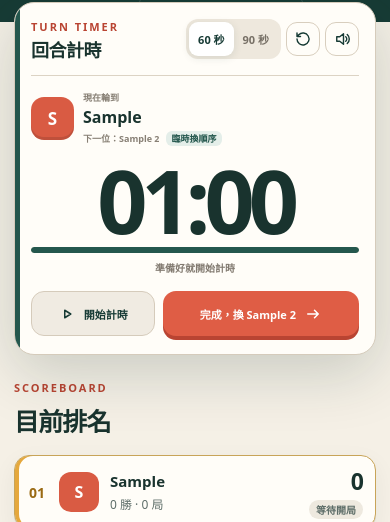
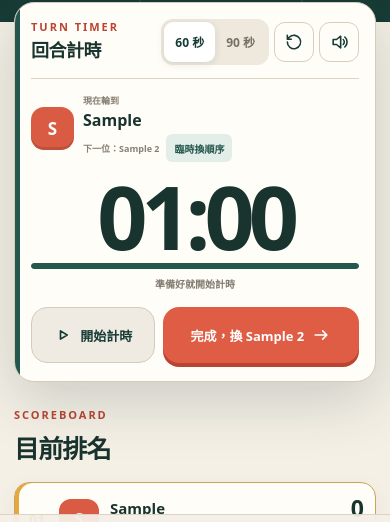
Before and after one commit to orsinobbb/rummikub-score, a plain HTML site: page index.html in a window 390 px wide. Both pictures are taken after typing "Sample", "Sample", "Sample", "Sample" into the empty fields and a click on the button "開始這場牌局". Shown: the part 253-775 px from the top of the page. Drawn offline with Linux system fonts and the light colour scheme.

Commit message:
Enlarge timer controls

```diff
--- a/styles.css
+++ b/styles.css
@@ -768,16 +768,16 @@ svg {
 
 .duration-switch button,
 .timer-icon-button {
-  min-height: 38px;
+  min-height: 44px;
   border: 0;
 }
 
 .duration-switch button {
-  padding: 0 13px;
+  padding: 0 16px;
   color: #777066;
   background: transparent;
   border-radius: 9px;
-  font-size: 12px;
+  font-size: 13px;
   font-weight: 800;
 }
 
@@ -789,7 +789,7 @@ svg {
 
 .timer-icon-button {
   display: grid;
-  width: 38px;
+  width: 44px;
   padding: 0;
   place-items: center;
   color: var(--green);
@@ -807,7 +807,7 @@ svg {
 }
 
 .timer-icon-button svg {
-  width: 18px;
+  width: 20px;
   fill: none;
   stroke: currentColor;
   stroke-linecap: round;
@@ -878,12 +878,13 @@ svg {
 }
 
 .timer-order-button {
-  padding: 1px 5px;
+  min-height: 28px;
+  padding: 3px 8px;
   color: var(--green-2);
   background: #e4eee9;
   border: 0;
   border-radius: 6px;
-  font-size: 9px;
+  font-size: 10px;
   font-weight: 900;
   white-space: nowrap;
 }
@@ -939,7 +940,7 @@ svg {
 
 .timer-actions {
   justify-content: flex-end;
-  gap: 9px;
+  gap: 12px;
 }
 
 .timer-start-button,
@@ -955,16 +956,25 @@ svg {
   font-weight: 900;
 }
 
+.timer-start-button,
+.timer-next-button {
+  min-height: 60px;
+  gap: 10px;
+  border-radius: 16px;
+  font-size: 15px;
+  white-space: nowrap;
+}
+
 .timer-start-button {
-  padding: 0 15px;
+  padding: 0 20px;
   color: var(--green);
   background: #f0ebe2;
   border: 1px solid #d5cbbb;
 }
 
 .timer-next-button {
-  min-width: 177px;
-  padding: 0 18px;
+  min-width: 210px;
+  padding: 0 24px;
   color: white;
   background: var(--coral);
   border: 0;
@@ -991,6 +1001,11 @@ svg {
   stroke-linecap: round;
   stroke-linejoin: round;
   stroke-width: 2;
+}
+
+.timer-start-button svg,
+.timer-next-button svg {
+  width: 20px;
 }
 
 .turn-timer.is-warning .timer-clock,
@@ -1874,6 +1889,17 @@ svg {
   stroke-width: 2;
 }
 
+@media (max-width: 940px) {
+  .timer-main {
+    grid-template-columns: minmax(0, 1fr) auto;
+    gap: 18px;
+  }
+
+  .timer-actions {
+    grid-column: 1 / -1;
+  }
+}
+
 @media (max-width: 850px) {
   .setup-shell {
     grid-template-columns: 1fr;
@@ -2055,6 +2081,7 @@ svg {
 
   .timer-header {
     align-items: flex-start;
+    flex-wrap: wrap;
     gap: 10px;
     padding-bottom: 13px;
   }
@@ -2065,17 +2092,18 @@ svg {
 
   .timer-settings {
     gap: 5px;
+    margin-left: auto;
   }
 
   .duration-switch button {
-    min-height: 34px;
-    padding: 0 9px;
-    font-size: 11px;
+    min-height: 40px;
+    padding: 0 11px;
+    font-size: 12px;
   }
 
   .timer-icon-button {
-    width: 34px;
-    min-height: 34px;
+    width: 40px;
+    min-height: 40px;
   }
 
   .timer-main {
@@ -2130,9 +2158,10 @@ svg {
   .timer-next-button {
     width: 100%;
     min-width: 0;
-    min-height: 45px;
-    padding: 0 9px;
-    font-size: 11px;
+    min-height: 56px;
+    gap: 7px;
+    padding: 0 8px;
+    font-size: 13px;
   }
 
   .match-layout {
```
